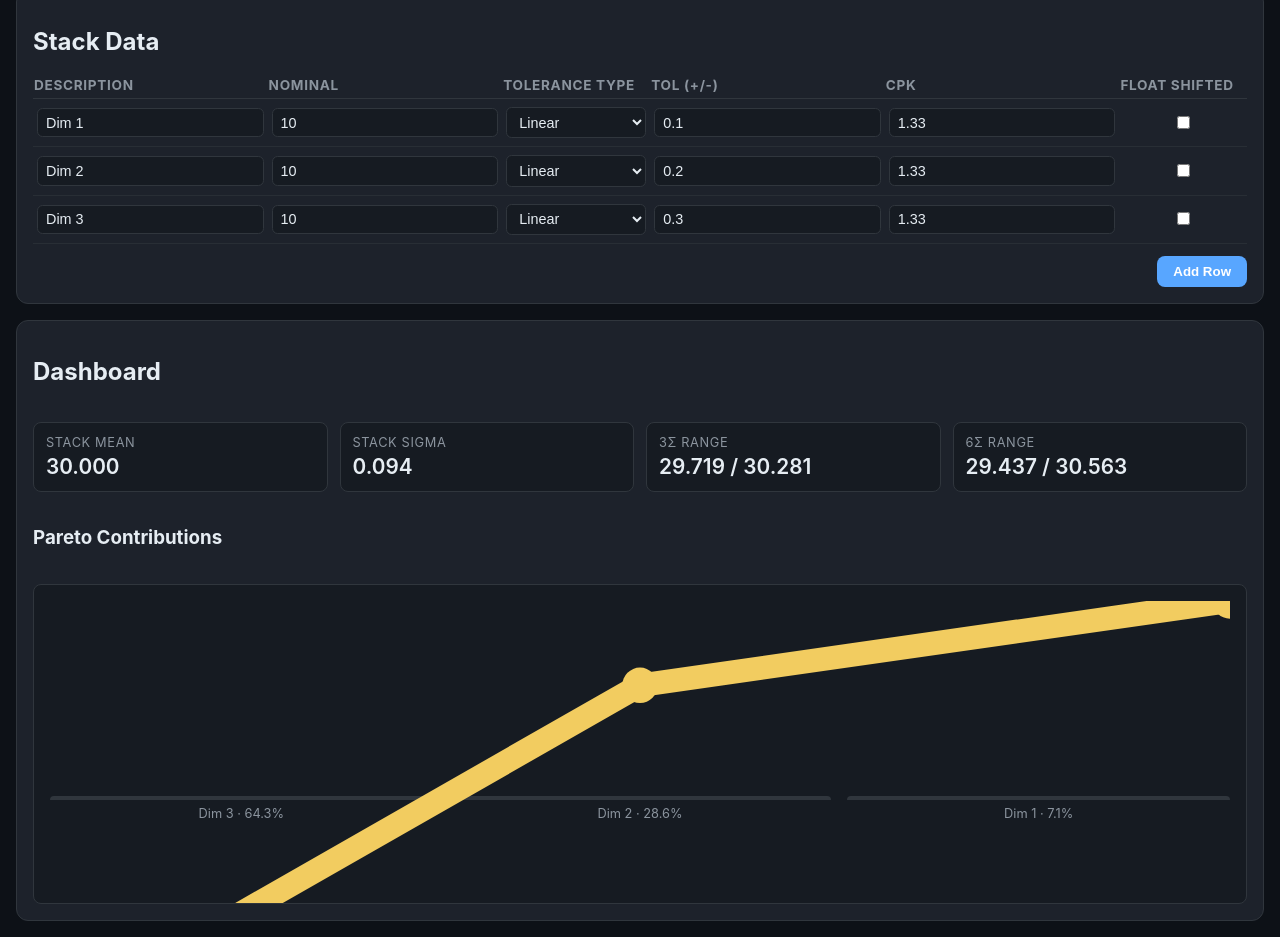
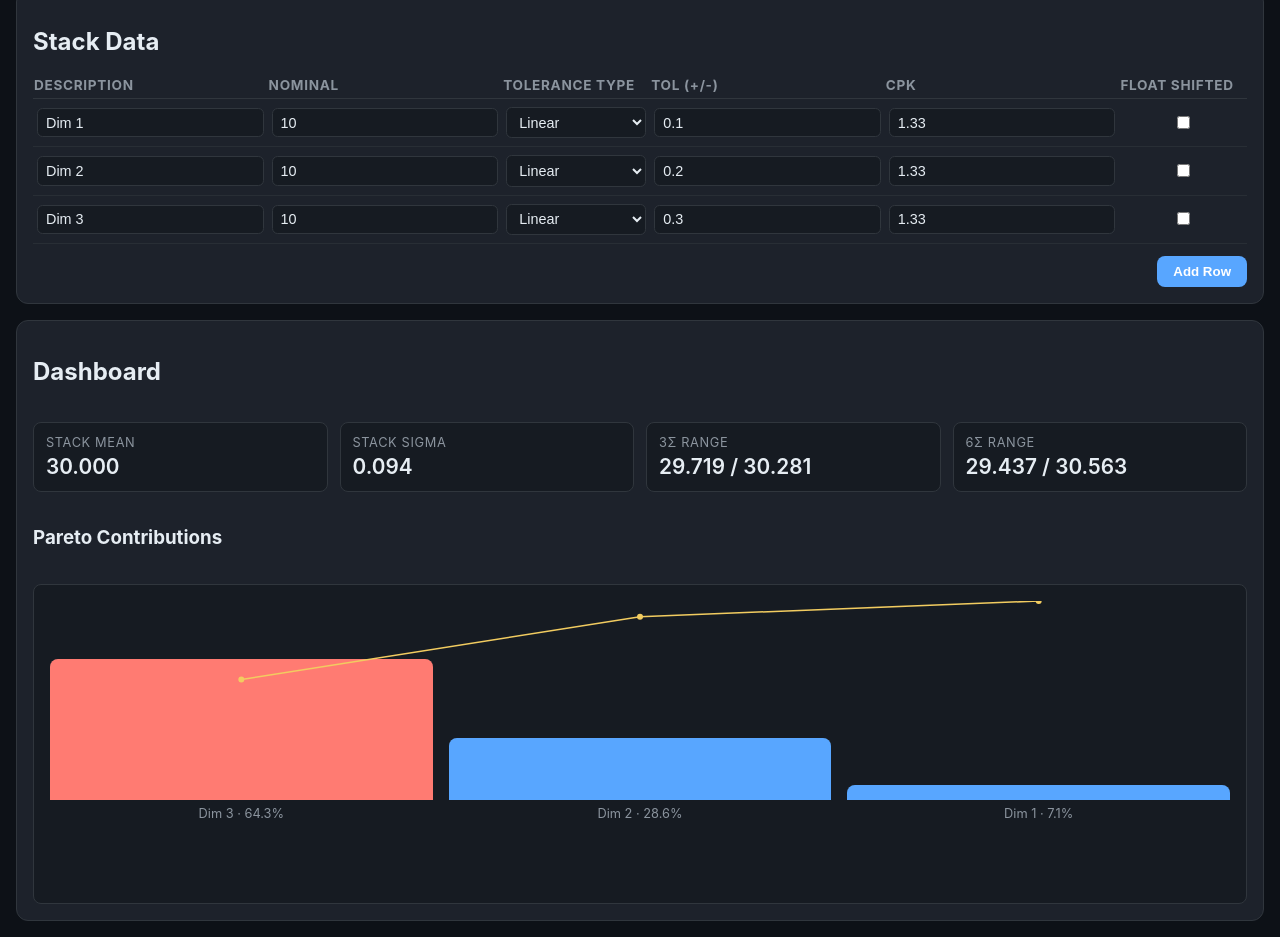
Before and after one commit to Monjola/Tol_stack, a plain HTML site: page index.html in a window 1280 px wide. Shown: the part 664-1601 px from the top of the page. Drawn offline with Linux system fonts and the light colour scheme.

Commit message:
Fixed pareto chart height issue

```diff
--- a/js/dashboard.js
+++ b/js/dashboard.js
@@ -85,12 +85,8 @@ function renderPareto(totalVariance) {
   const barsWrap = document.createElement("div");
   barsWrap.className = "pareto-bars";
 
-  const svg = document.createElementNS("http://www.w3.org/2000/svg", "svg");
-  svg.setAttribute("viewBox", "0 0 100 100");
-  svg.classList.add("cumulative-line");
-
   let cumulative = 0;
-  const points = [];
+  const barHeight = 220; // Match CSS height
 
   sorted.forEach((entry, index) => {
     const wrapper = document.createElement("div");
@@ -101,7 +97,11 @@ function renderPareto(totalVariance) {
 
     const fill = document.createElement("div");
     fill.className = "bar-fill";
-    fill.style.height = `${Math.min(entry.percent, 100)}%`;
+    const percentHeight = Math.min(entry.percent, 100);
+    // Calculate actual pixel height (bar container is 220px tall)
+    const pixelHeight = (percentHeight / 100) * 220;
+    fill.style.height = `${pixelHeight}px`;
+    fill.style.minHeight = percentHeight > 0 ? '4px' : '0';
     fill.style.background = entry.percent > 40 ? "var(--danger)" : "var(--accent)";
 
     const valueLabel = document.createElement("div");
@@ -111,22 +111,50 @@ function renderPareto(totalVariance) {
     bar.appendChild(fill);
     wrapper.append(bar, valueLabel);
     barsWrap.appendChild(wrapper);
+  });
 
+  // Append bars first so we can measure their actual positions
+  container.appendChild(barsWrap);
+
+  // Use requestAnimationFrame to ensure layout is complete
+  requestAnimationFrame(() => {
+    const barsWidth = barsWrap.offsetWidth;
+    const barContainers = barsWrap.querySelectorAll('.bar-container');
+    const points = [];
+    cumulative = 0;
+
+    sorted.forEach((entry, index) => {
       cumulative += entry.percent;
-    const x = sorted.length === 1 ? 100 : (index / (sorted.length - 1)) * 100;
-    const y = Math.max(0, 100 - Math.min(cumulative, 100));
+      const barContainer = barContainers[index];
+      const barRect = barContainer.querySelector('.bar').getBoundingClientRect();
+      const barsRect = barsWrap.getBoundingClientRect();
+      const x = barRect.left - barsRect.left + (barRect.width / 2);
+      const y = barHeight - (cumulative / 100 * barHeight);
       points.push(`${x},${y}`);
+    });
 
+    // Create SVG with actual dimensions
+    const svg = document.createElementNS("http://www.w3.org/2000/svg", "svg");
+    svg.classList.add("cumulative-line");
+    svg.setAttribute("width", barsWidth);
+    svg.setAttribute("height", barHeight);
+    svg.setAttribute("viewBox", `0 0 ${barsWidth} ${barHeight}`);
+
+    const polyline = document.createElementNS("http://www.w3.org/2000/svg", "polyline");
+    polyline.setAttribute("points", points.join(" "));
+    polyline.setAttribute("stroke-width", "1.5");
+    svg.appendChild(polyline);
+
+    // Add dots
+    points.forEach((point) => {
+      const [x, y] = point.split(",").map(Number);
       const dot = document.createElementNS("http://www.w3.org/2000/svg", "circle");
       dot.setAttribute("cx", x);
       dot.setAttribute("cy", y);
-    dot.setAttribute("r", 1.5);
+      dot.setAttribute("r", "3");
       svg.appendChild(dot);
     });
 
-  const polyline = document.createElementNS("http://www.w3.org/2000/svg", "polyline");
-  polyline.setAttribute("points", points.join(" "));
-  svg.insertBefore(polyline, svg.firstChild);
-
-  container.append(barsWrap, svg);
+    container.appendChild(svg);
+  });
 }
--- a/styles.css
+++ b/styles.css
@@ -222,6 +222,8 @@ button:hover {
   align-items: flex-end;
   gap: 1rem;
   height: 220px;
+  position: relative;
+  z-index: 1;
 }
 
 .bar-container {
@@ -242,13 +244,18 @@ button:hover {
   display: flex;
   align-items: flex-end;
   justify-content: center;
-  overflow: hidden;
+  overflow: visible;
+  position: relative;
 }
 
 .bar-fill {
   width: 100%;
+  min-height: 2px;
   background: var(--accent);
-  border-radius: inherit;
+  border-radius: 0.5rem 0.5rem 0 0;
+  transition: height 0.3s ease;
+  position: relative;
+  z-index: 1;
 }
 
 .bar-label {
@@ -259,18 +266,21 @@ button:hover {
 
 .cumulative-line {
   position: absolute;
-  inset: 1rem;
+  top: 1rem;
+  left: 1rem;
   pointer-events: none;
+  z-index: 2;
 }
 
 .cumulative-line polyline {
   fill: none;
   stroke: var(--warning);
-  stroke-width: 2;
+  stroke-width: 1.5;
 }
 
 .cumulative-line circle {
   fill: var(--warning);
+  r: 3;
 }
 
 dialog {
```
Lines whose indentation alone changed are shown as unchanged.
